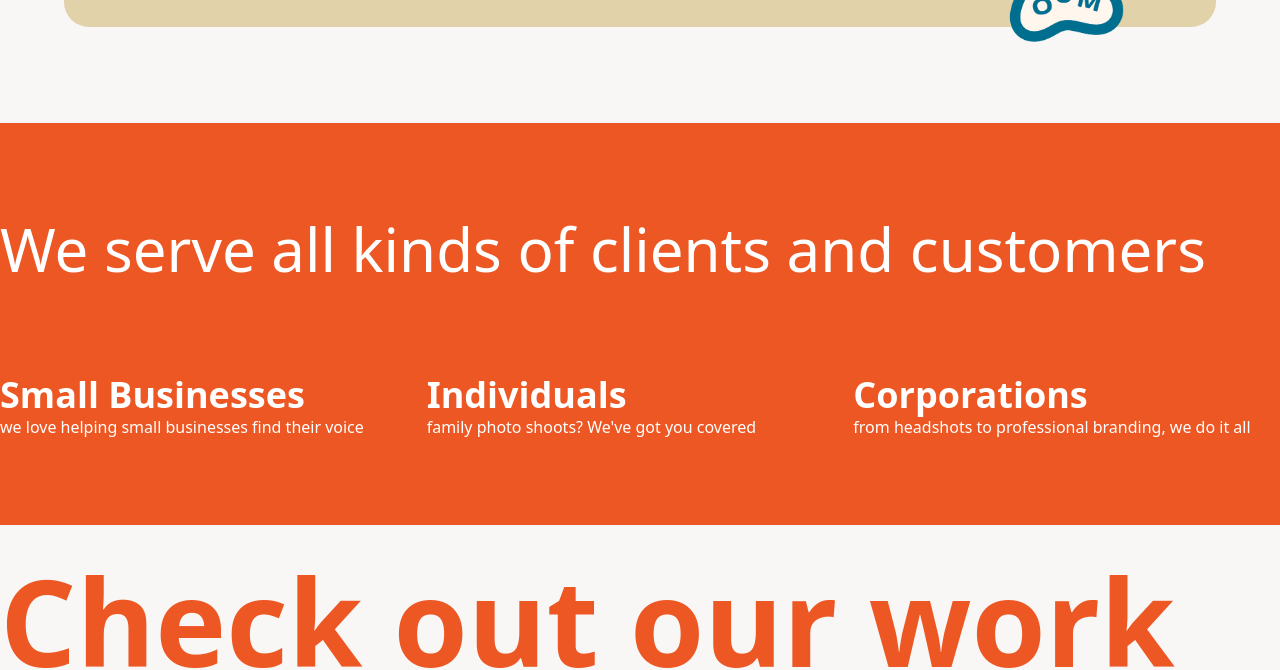
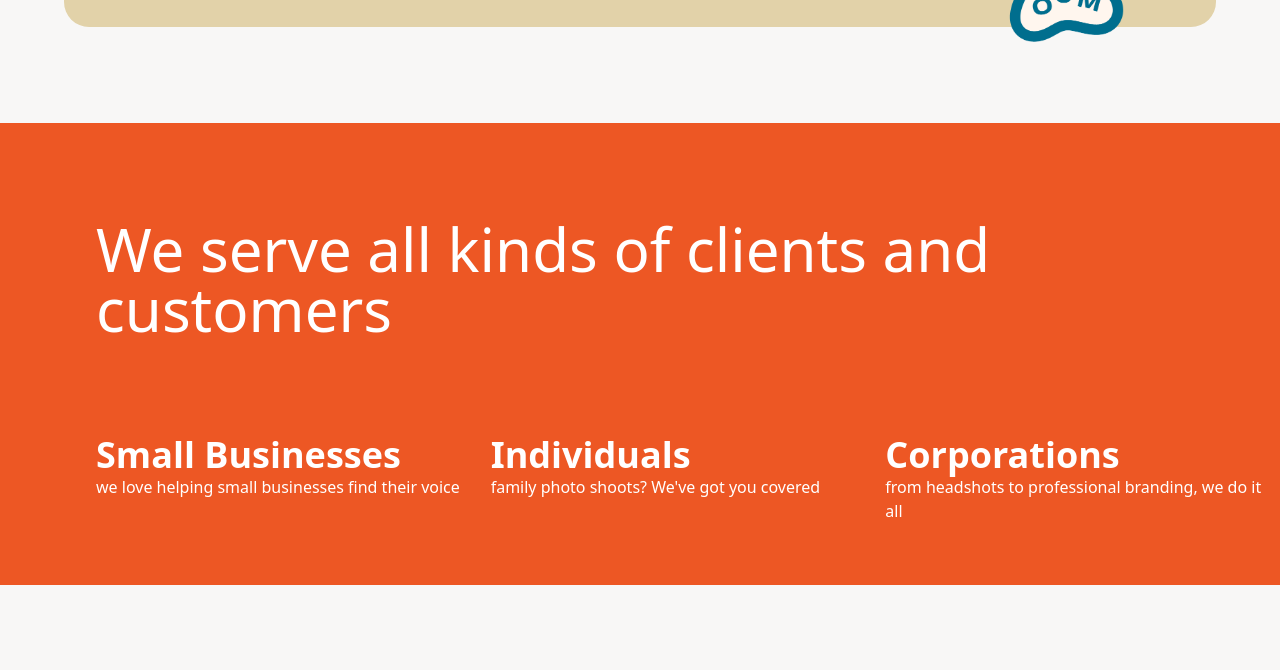
Before and after one commit to lee14k/orangecatmedia, a Next.js app: page / in a window 1280 px wide. Shown: the part 1020-1690 px from the top of the page. Built offline with nearby package versions, Linux system fonts and the light colour scheme.

Commit message:
left padding on customer type box

```diff
--- a/src/components/CustomerBox.jsx
+++ b/src/components/CustomerBox.jsx
@@ -1,8 +1,9 @@
 import TripleRowBox from "./TripleRowBox"
 const CustomerBox =()=>{
     return (
-    <div className="triplerowwrapper my-24 ">
-        <div className="text-white my-24 ">
+        <div className="orangebg">
+    <div className="ml-24 my-24 ">
+        <div className="text-white my-24 orangebg">
   < TripleRowBox useTripleRowWrapper={true}
     mainheader={true}
 headOne="Small Businesses"
@@ -10,7 +11,10 @@ headTwo="Individuals"
 headThree="Corporations"
 spanOne="we love helping small businesses find their voice"
 spanTwo="family photo shoots? We've got you covered"
-spanThree="from headshots to professional branding, we do it all"/>
+spanThree="from headshots to professional branding, we do it all"
+className="orangebg ml-24"
+/>
+ </div>
  </div>
  </div>
     )
--- a/src/styles/globals.css
+++ b/src/styles/globals.css
@@ -111,3 +111,8 @@ left:50px;
 bottom:-50px;
 right:50px;
 }
+
+.orangebg {
+  background-color: #ed5724;
+
+}
```
